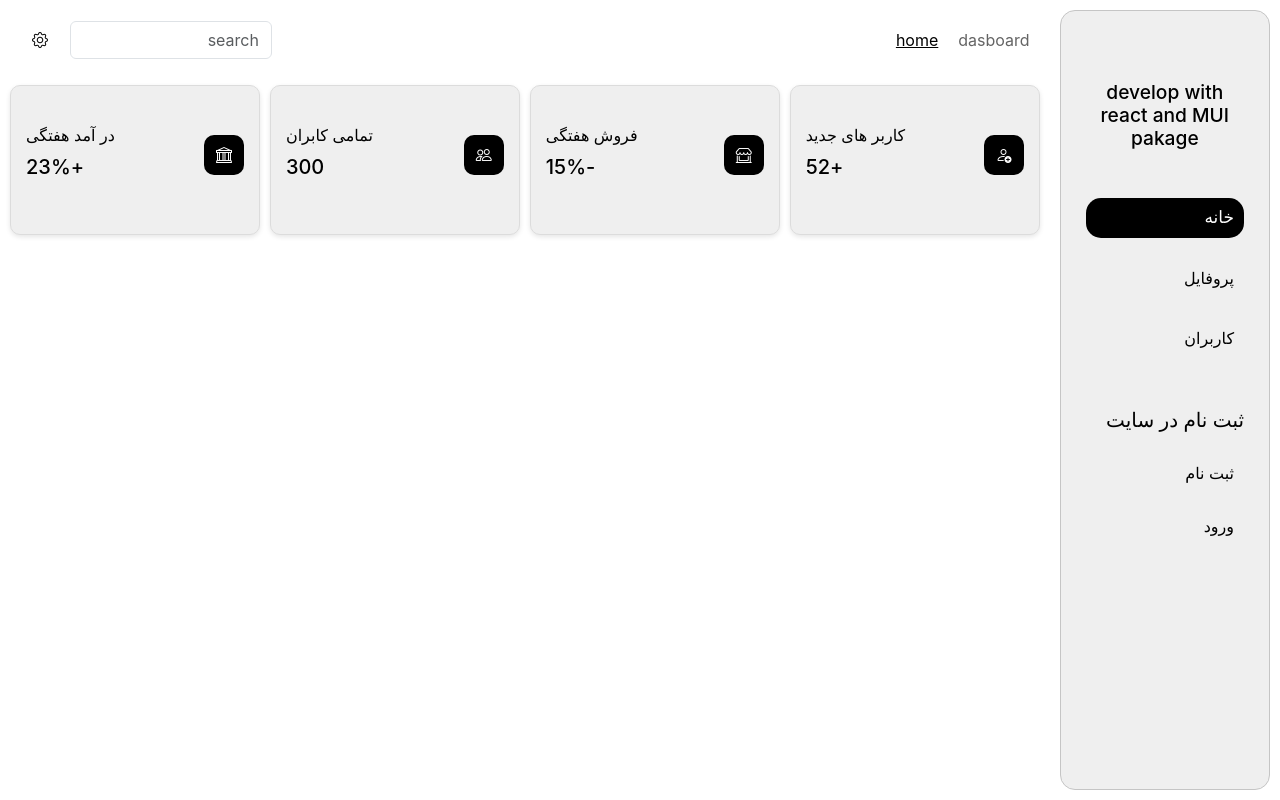
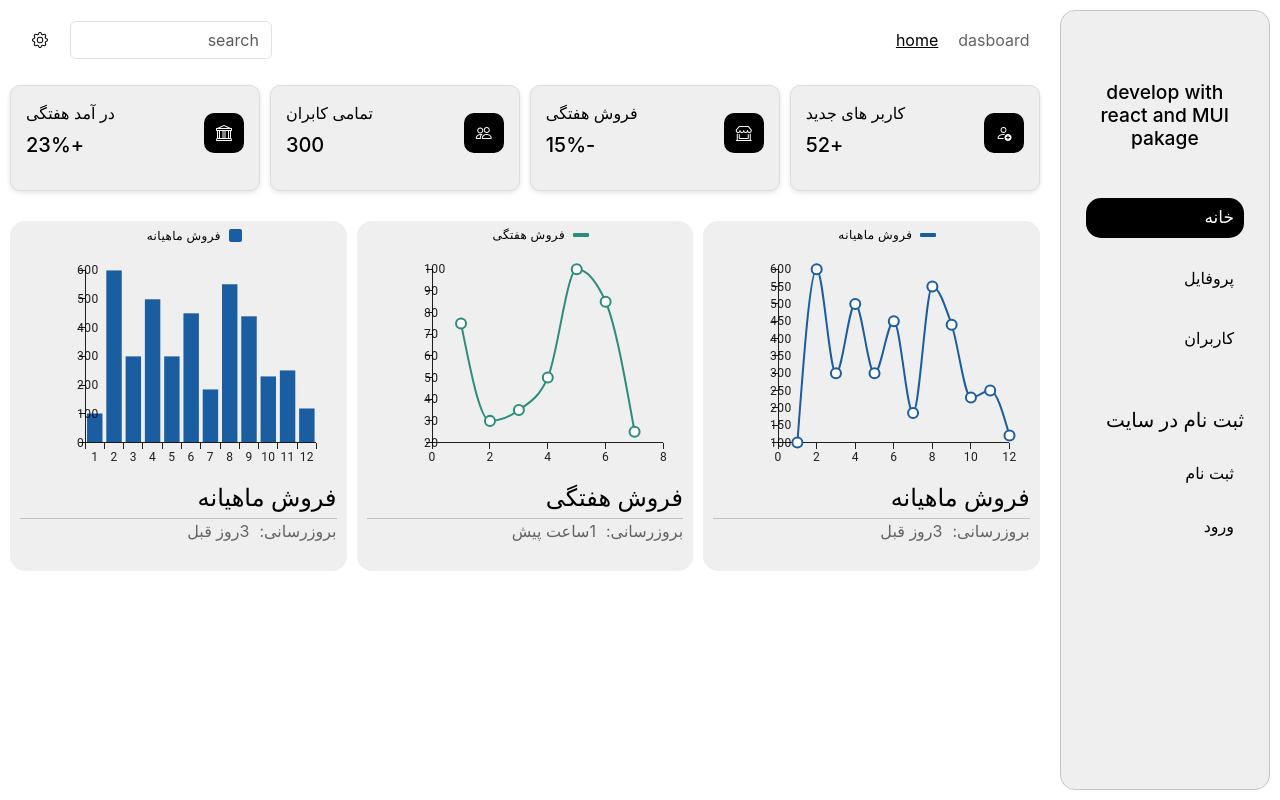
Before and after one commit to rhmanimohammad37-ship-it/admin-panel, a React (Create React App) app in the folder admin-panel/: page / in a window 1280 px wide. Built offline with nearby package versions, Linux system fonts and the light colour scheme.

Commit message:
i added chart in this page

```diff
--- a/admin-panel/package.json
+++ b/admin-panel/package.json
@@ -3,6 +3,10 @@
   "version": "0.1.0",
   "private": true,
   "dependencies": {
+    "@emotion/react": "^11.14.0",
+    "@emotion/styled": "^11.14.1",
+    "@mui/material": "^7.3.6",
+    "@mui/x-charts": "^8.22.0",
     "@testing-library/dom": "^10.4.1",
     "@testing-library/jest-dom": "^6.9.1",
     "@testing-library/react": "^16.3.0",
--- /dev/null
+++ b/admin-panel/src/components/bar-chart/bar-chart.css
@@ -0,0 +1,52 @@
+.chart-card {
+  height: 350px;
+  display: flex;
+  align-items: center;
+  justify-content: space-between;
+  flex-direction: column;
+  border-radius: 15px;
+  background-color: var(--eleman-color);
+  /* background-color: #fff; */
+  overflow: hidden;
+  padding: 0px 10px;
+}
+.chart-card-header {
+  width: 100%;
+  height: 85%;
+  /* background-color: rgb(136, 95, 95);    */
+  display: flex;
+  align-items: center;
+  justify-content: center;
+  flex-direction: column;
+  border-bottom: 1px solid rgb(193, 193, 193);
+}
+.chart-header-show-chart {
+  height: 90%;
+  width: 100%;
+  /* background-color: #6437a3; */
+}
+.line-chart {
+  width: 100%;
+  height: 90%;
+}
+.chart-header-show-info {
+  height: 10%;
+  width: 100%;
+  /* background-color: red; */
+  display: flex;
+  align-items: center;
+  justify-content: start;
+}
+.chart-card-footer {
+  height: 15%;
+  width: 100%;
+  /* background-color: gray; */
+}
+.footer-text {
+  color: var(--secondry-color);
+  display: flex;
+  gap: 10px;
+}
+.footer-text span{
+    color: inherit;
+}
--- /dev/null
+++ b/admin-panel/src/components/bar-chart/barChart.js
@@ -0,0 +1,44 @@
+import React from "react";
+import {BarChart } from "@mui/x-charts/BarChart";
+import './bar-chart.css'
+
+export default function BarChartComponent(props) {
+  return (
+    <div className="chart-card">
+      <div className="chart-card-header">
+        <div className="chart-header-show-chart">
+          <BarChart
+            series={[
+              {
+                data: props.data,
+                color: props.color,
+                label: props.label,
+              },
+            ]}
+            xAxis={[
+              {
+                data: props.xAxis,
+              },
+            ]}
+            yAxis={[
+              {
+                tickNumber: 8,
+              },
+            ]}
+            width={undefined}
+            height={undefined}
+            className="line-chart"
+            sx={{width: '100%'}}
+          ></BarChart>
+        </div>
+        <div className="chart-header-show-info">
+            <h4>{props.label}</h4>
+        </div>
+      </div>
+      <div className="chart-card-footer">
+        <p className="footer-text">بروزرسانی:<span>{props.update}</span></p>
+      </div>
+
+    </div>
+  );
+}
--- a/admin-panel/src/components/card/card.css
+++ b/admin-panel/src/components/card/card.css
@@ -10,7 +10,6 @@
   gap: 10px;
   box-shadow: 0 2px 5px rgba(0, 0, 0, 0.1);
   transition: transform 0.3s, box-shadow 0.3s;
-  position: relative;
   z-index: 1;
   justify-content: center;
 }
--- /dev/null
+++ b/admin-panel/src/components/lineChart/LineChart.js
@@ -0,0 +1,44 @@
+import React from "react";
+import { LineChart } from "@mui/x-charts/LineChart";
+import './linchart.css'
+
+export default function LineChartComponent(props) {
+  return (
+    <div className="chart-card">
+      <div className="chart-card-header">
+        <div className="chart-header-show-chart">
+          <LineChart
+            series={[
+              {
+                data: props.data,
+                color: props.color,
+                label: props.label,
+              },
+            ]}
+            xAxis={[
+              {
+                data: props.xAxis,
+              },
+            ]}
+            yAxis={[
+              {
+                tickNumber: 8,
+              },
+            ]}
+            width={undefined}
+            height={undefined}
+            className="line-chart"
+            sx={{width: '100%'}}
+          ></LineChart>
+        </div>
+        <div className="chart-header-show-info">
+            <h4>{props.label}</h4>
+        </div>
+      </div>
+      <div className="chart-card-footer">
+        <p className="footer-text">بروزرسانی:<span>{props.update}</span></p>
+      </div>
+
+    </div>
+  );
+}
--- /dev/null
+++ b/admin-panel/src/components/lineChart/linchart.css
@@ -0,0 +1,52 @@
+.chart-card {
+  height: 350px;
+  display: flex;
+  align-items: center;
+  justify-content: space-between;
+  flex-direction: column;
+  border-radius: 15px;
+  background-color: var(--eleman-color);
+  /* background-color: #fff; */
+  overflow: hidden;
+  padding: 0px 10px;
+}
+.chart-card-header {
+  width: 100%;
+  height: 85%;
+  /* background-color: rgb(136, 95, 95);    */
+  display: flex;
+  align-items: center;
+  justify-content: center;
+  flex-direction: column;
+  border-bottom: 1px solid rgb(193, 193, 193);
+}
+.chart-header-show-chart {
+  height: 90%;
+  width: 100%;
+  /* background-color: #6437a3; */
+}
+.line-chart {
+  width: 100%;
+  height: 90%;
+}
+.chart-header-show-info {
+  height: 10%;
+  width: 100%;
+  /* background-color: red; */
+  display: flex;
+  align-items: center;
+  justify-content: start;
+}
+.chart-card-footer {
+  height: 15%;
+  width: 100%;
+  /* background-color: gray; */
+}
+.footer-text {
+  color: var(--secondry-color);
+  display: flex;
+  gap: 10px;
+}
+.footer-text span{
+    color: inherit;
+}
--- a/admin-panel/src/pages/home/home.css
+++ b/admin-panel/src/pages/home/home.css
@@ -31,10 +31,11 @@ header {
   width: 100%;
   height: 60px;
   /* background-color: red; */
+
 }
 .cards {
   width: 100%;
-  height: 150px;
+  height: auto;
   /* background-color: red; */
   margin-top: 25px;
   display: grid;
@@ -43,6 +44,19 @@ header {
   grid-template-columns: 1fr 1fr 1fr 1fr;
   gap: 10px;
   padding: 0 10px;
+}
+.charts {
+  width: 100%;
+  height: auto;
+  margin-top: 30px;
+  /* background-color: red; */
+  z-index: 1;
+  display: grid;
+  align-items: center;
+  justify-content: center;
+  grid-template-columns: 1fr 1fr 1fr;
+  gap: 10px;
+  padding: 0px 10px;
 }
 
 @media (max-width: 1140px) {
@@ -59,10 +73,16 @@ header {
   .cards {
     grid-template-columns: 1fr 1fr;
   }
+  .charts{
+    grid-template-columns: 1fr 1fr;
+  }
 }
 
 @media (max-width: 576px) {
   .cards {
     grid-template-columns: 1fr;
   }
+  .charts{
+    grid-template-columns: 1fr ;
+  }
 }
--- a/admin-panel/src/pages/home/home.js
+++ b/admin-panel/src/pages/home/home.js
@@ -2,6 +2,8 @@ import "./home.css";
 import SideBar from "../../components/sidebar/SideBar";
 import Header from "../../components/header/Header";
 import Card from "../../components/card/card";
+import LineChartComponent from "../../components/lineChart/LineChart";
+import BarChartComponent from "../../components/bar-chart/barChart";
 
 export default function Home() {
   const cardArrauInfo = [
@@ -30,6 +32,22 @@ export default function Home() {
       description: "+23%",
     },
   ];
+  const chartsArray = [
+    {
+      data: [100, 600, 300, 500, 300, 450, 185, 550, 440, 230, 250, 120],
+      xAxis: [1, 2, 3, 4, 5, 6, 7, 8, 9, 10, 11, 12],
+      label: "فروش  ماهیانه",
+      color: "#1a5da0ff",
+      update: '3روز قبل'
+    },
+    {
+      data: [75, 30, 35, 50, 100, 85, 25],
+      xAxis: [1, 2, 3, 4, 5, 6, 7],
+      label: "فروش هفتگی",
+      color: "#2b8d7bff",
+      update: '1ساعت پیش'
+    },
+  ];
   return (
     <div className="home">
       <div className="home-side-bar">
@@ -41,8 +59,14 @@ export default function Home() {
         </header>
         <section className="cards">
           {cardArrauInfo.map((cardData) => (
-            <Card {...cardData} key={cardData.id}/>
+            <Card {...cardData} key={cardData.id} />
           ))}
+        </section>
+        <section className="charts">
+          {chartsArray.map((chart) => (
+            <LineChartComponent {...chart} />
+          ))}
+          <BarChartComponent {...chartsArray[0]}/>
         </section>
       </div>
     </div>
```
Also changed, not shown: admin-panel/src/components/header/header.css (line endings or trailing spaces), 1 other file (tests, documents, lock files or other folders).
